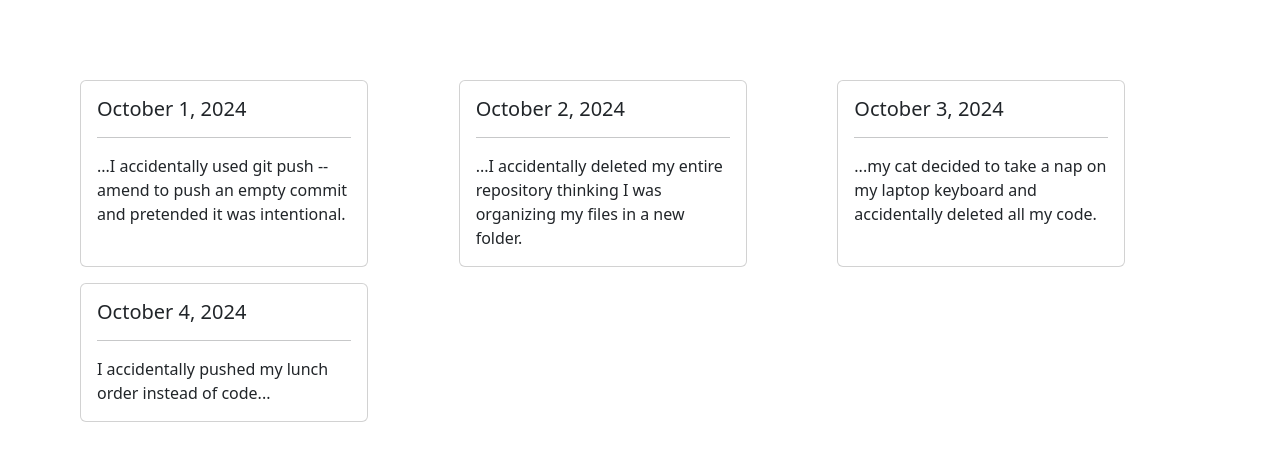
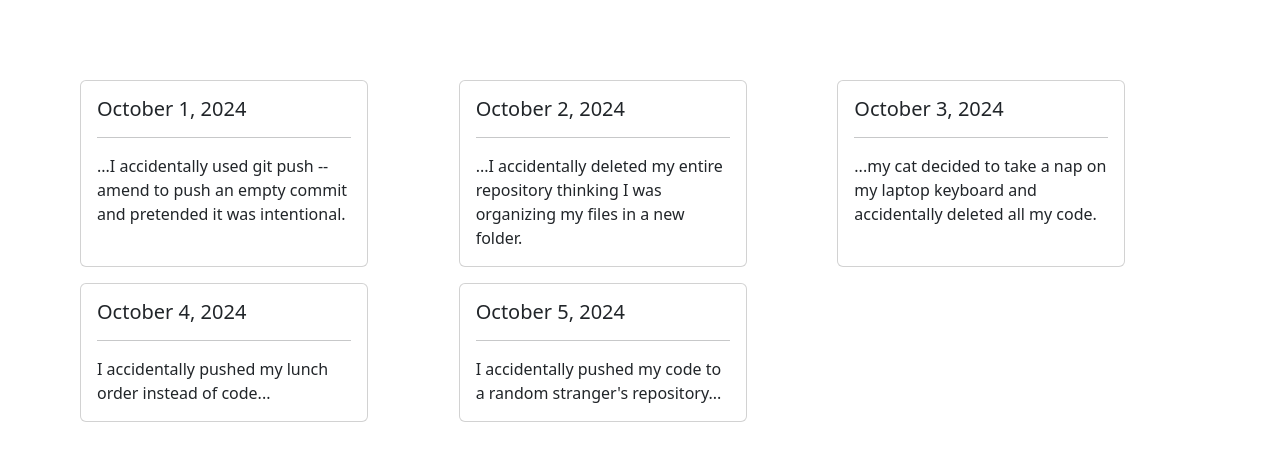
Before and after one commit to eric-zamora-tech/hall-of-shame, a React (Create React App) app: page / in a window 1280 px wide. Shown: the top 460 px of the page. Built offline with nearby package versions, Linux system fonts and the light colour scheme; the HTML template or start-up script is replaced by a standard one.

Commit message:
Added Shame Card

```diff
--- a/src/App.js
+++ b/src/App.js
@@ -8,6 +8,7 @@ function App() {
 <ShameCard title="October 2, 2024" content="...I accidentally deleted my entire repository thinking I was organizing my files in a new folder." />
 <ShameCard title="October 3, 2024" content="...my cat decided to take a nap on my laptop keyboard and accidentally deleted all my code." />
 <ShameCard title="October 4, 2024" content="I accidentally pushed my lunch order instead of code..." />
+<ShameCard title="October 5, 2024" content="I accidentally pushed my code to a random stranger's repository..." />
     </div>
   );
 }
```
